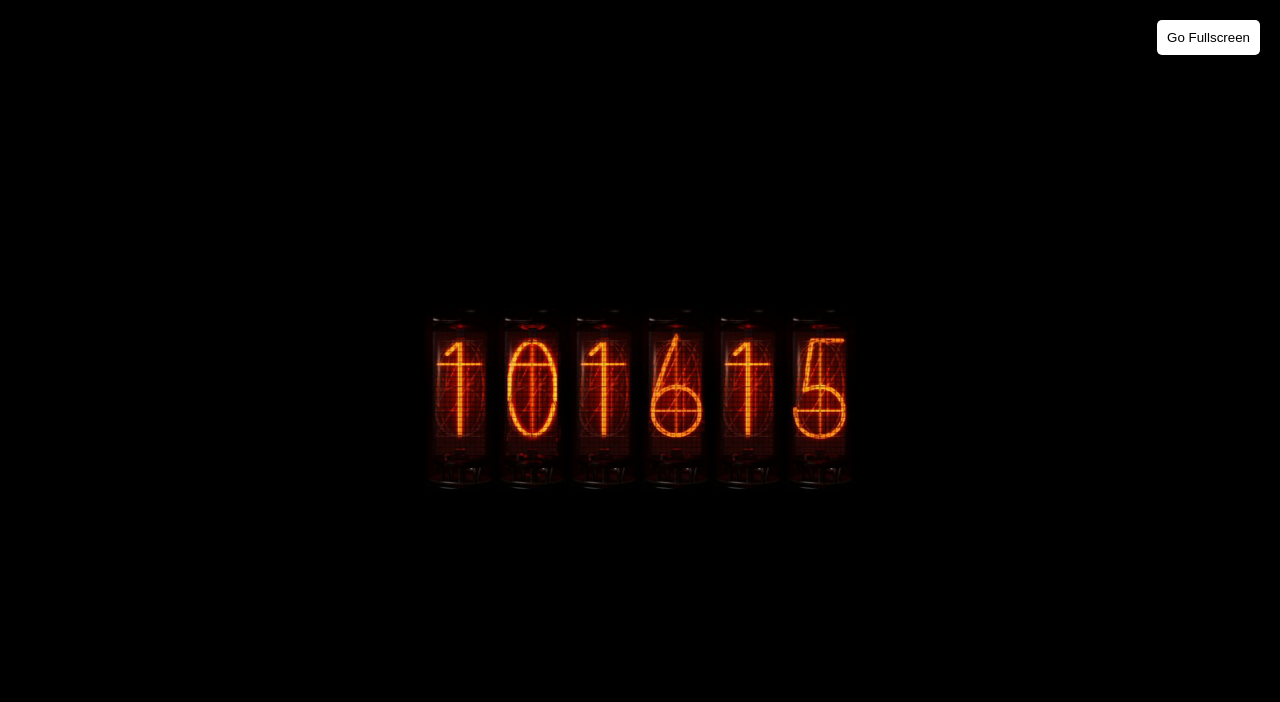
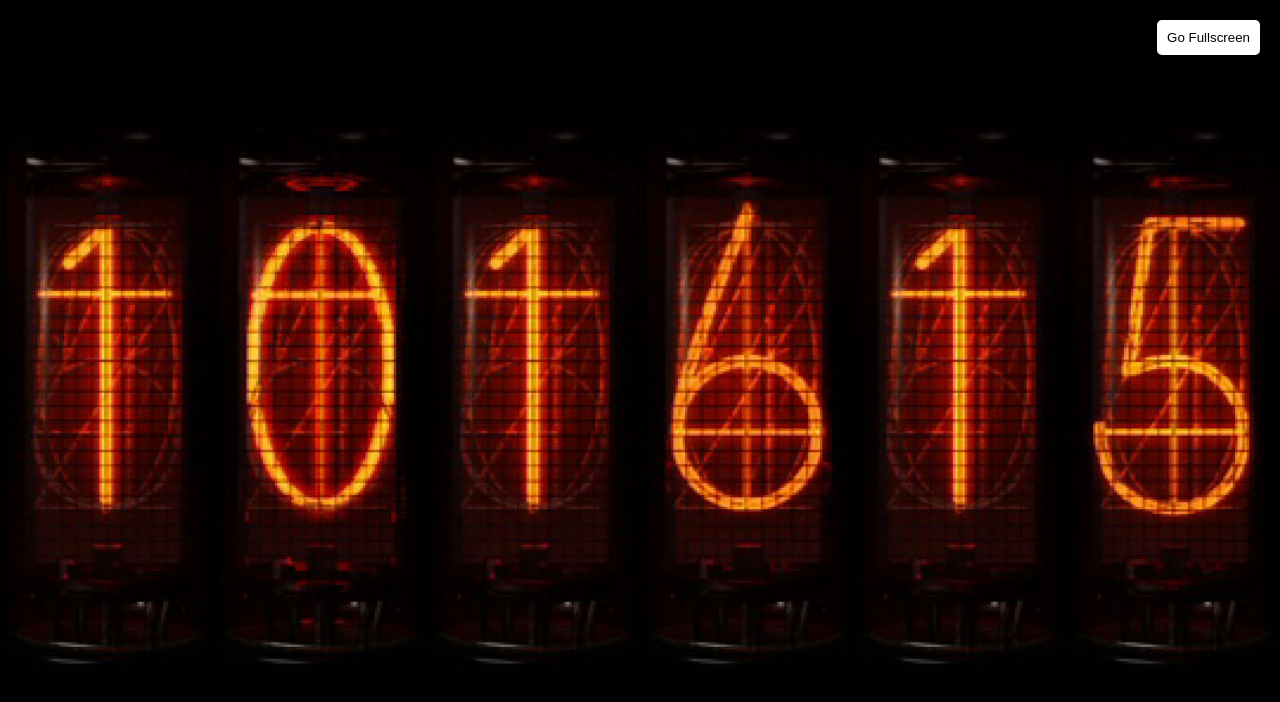
Before and after one commit to susuko/divergence-meter, a plain HTML site: page index.html in a window 1280 px wide. Drawn offline with Linux system fonts and the light colour scheme.

Commit message:
Update index.html

```diff
--- a/index.html
+++ b/index.html
@@ -11,17 +11,19 @@
             height: 100vh;
             margin: 0;
             color: white;
+            overflow: hidden;
         }
         #clock {
             display: flex;
-            justify-content: center;
+            justify-content: space-between;
             align-items: center;
-            width: 100%;
-            max-width: 90vmin;
+            width: 100vw;
+            height: 100vh;
         }
         #clock img {
-            width: 10%;
-            height: auto;
+            width: calc(100vw / 6);
+            height: 100vh;
+            object-fit: contain;
         }
         #fullscreen-button {
             position: absolute;
```
